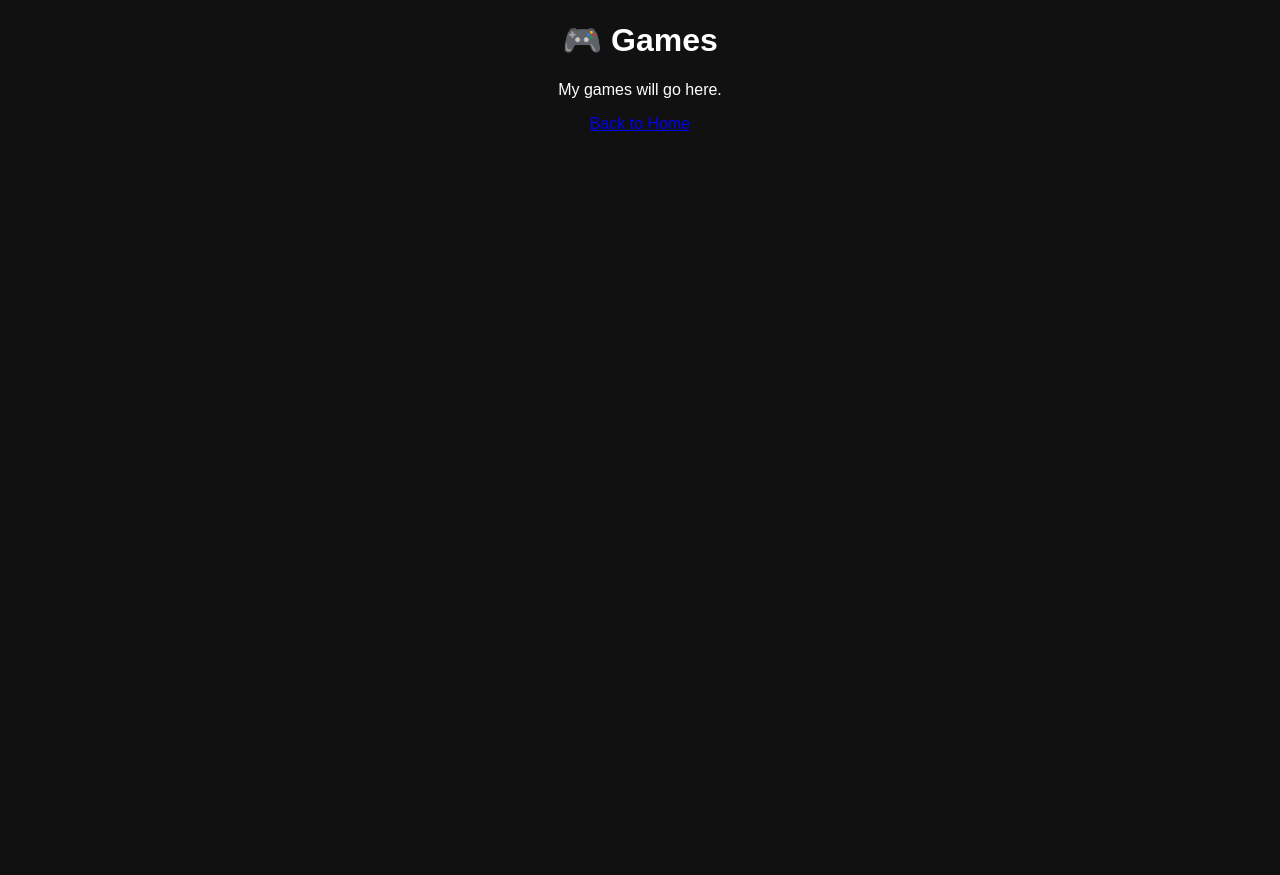
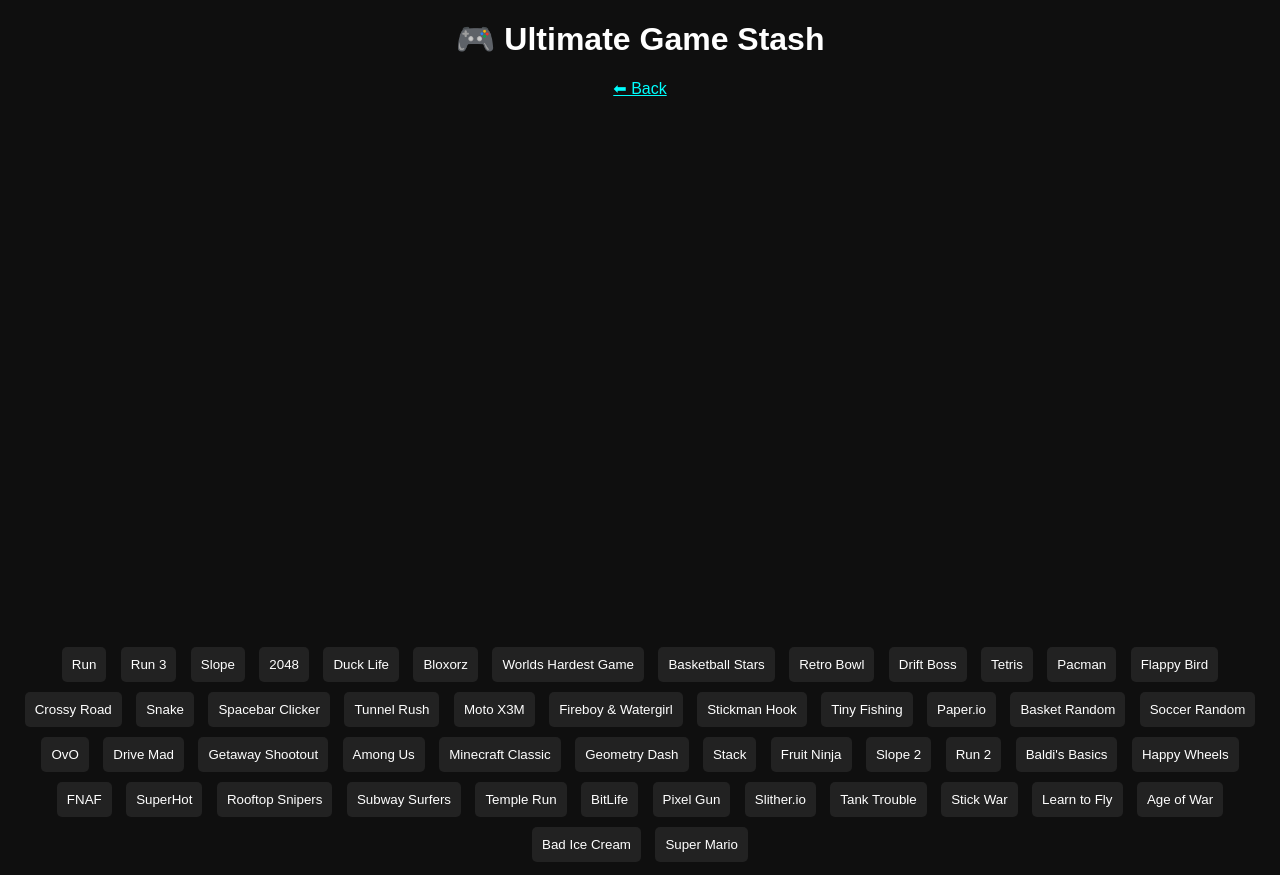
Before and after one commit to deltaboy12/GOATED, a plain HTML site: page games.html in a window 1280 px wide. Before the commit the page ends 800 px from the top, so only its background shows below. Drawn offline with Linux system fonts and the light colour scheme.

Commit message:
Update games.html

```diff
--- a/games.html
+++ b/games.html
@@ -1,16 +1,126 @@
 <!DOCTYPE html>
 <html>
 <head>
-<title>Games</title>
-<link rel="stylesheet" href="style.css">
+<title>Ultimate Game Stash</title>
+
+<style>
+
+body{
+  background:#0f0f0f;
+  color:white;
+  font-family:Arial;
+  text-align:center;
+}
+
+h1{
+  margin-top:20px;
+}
+
+#gameFrame{
+  width:900px;
+  height:500px;
+  border:none;
+  margin-top:20px;
+  border-radius:10px;
+}
+
+.games{
+  margin-top:20px;
+}
+
+button{
+  margin:5px;
+  padding:10px;
+  background:#222;
+  color:white;
+  border:none;
+  cursor:pointer;
+  border-radius:5px;
+}
+
+button:hover{
+  background:#444;
+}
+
+</style>
 </head>
 
 <body>
 
-<h1>🎮 Games</h1>
-<p>My games will go here.</p>
+<h1>🎮 Ultimate Game Stash</h1>
 
-<a href="index.html">Back to Home</a>
+<a href="index.html" style="color:cyan;">⬅ Back</a>
+
+<br>
+
+<iframe id="gameFrame" src=""></iframe>
+
+<div class="games">
+
+<button onclick="loadGame('https://ubg100.github.io/run/')">Run</button>
+<button onclick="loadGame('https://ubg100.github.io/run-3/')">Run 3</button>
+<button onclick="loadGame('https://ubg100.github.io/slope/')">Slope</button>
+<button onclick="loadGame('https://ubg100.github.io/2048/')">2048</button>
+<button onclick="loadGame('https://ubg100.github.io/ducklife/')">Duck Life</button>
+<button onclick="loadGame('https://ubg100.github.io/bloxorz/')">Bloxorz</button>
+<button onclick="loadGame('https://ubg100.github.io/worlds-hardest-game/')">Worlds Hardest Game</button>
+<button onclick="loadGame('https://ubg100.github.io/basketball-stars/')">Basketball Stars</button>
+<button onclick="loadGame('https://ubg100.github.io/retro-bowl/')">Retro Bowl</button>
+<button onclick="loadGame('https://ubg100.github.io/drift-boss/')">Drift Boss</button>
+
+<button onclick="loadGame('https://ubg100.github.io/tetris/')">Tetris</button>
+<button onclick="loadGame('https://ubg100.github.io/pacman/')">Pacman</button>
+<button onclick="loadGame('https://ubg100.github.io/flappy-bird/')">Flappy Bird</button>
+<button onclick="loadGame('https://ubg100.github.io/crossy-road/')">Crossy Road</button>
+<button onclick="loadGame('https://ubg100.github.io/snake/')">Snake</button>
+<button onclick="loadGame('https://ubg100.github.io/spacebar-clicker/')">Spacebar Clicker</button>
+<button onclick="loadGame('https://ubg100.github.io/tunnel-rush/')">Tunnel Rush</button>
+<button onclick="loadGame('https://ubg100.github.io/moto-x3m/')">Moto X3M</button>
+<button onclick="loadGame('https://ubg100.github.io/fireboy-watergirl/')">Fireboy & Watergirl</button>
+<button onclick="loadGame('https://ubg100.github.io/stickman-hook/')">Stickman Hook</button>
+
+<button onclick="loadGame('https://ubg100.github.io/tiny-fishing/')">Tiny Fishing</button>
+<button onclick="loadGame('https://ubg100.github.io/paper-io/')">Paper.io</button>
+<button onclick="loadGame('https://ubg100.github.io/basket-random/')">Basket Random</button>
+<button onclick="loadGame('https://ubg100.github.io/soccer-random/')">Soccer Random</button>
+<button onclick="loadGame('https://ubg100.github.io/ovo/')">OvO</button>
+<button onclick="loadGame('https://ubg100.github.io/drive-mad/')">Drive Mad</button>
+<button onclick="loadGame('https://ubg100.github.io/getaway-shootout/')">Getaway Shootout</button>
+<button onclick="loadGame('https://ubg100.github.io/among-us/')">Among Us</button>
+<button onclick="loadGame('https://ubg100.github.io/minecraft-classic/')">Minecraft Classic</button>
+<button onclick="loadGame('https://ubg100.github.io/geometry-dash/')">Geometry Dash</button>
+
+<button onclick="loadGame('https://ubg100.github.io/stack/')">Stack</button>
+<button onclick="loadGame('https://ubg100.github.io/fruit-ninja/')">Fruit Ninja</button>
+<button onclick="loadGame('https://ubg100.github.io/slope-2/')">Slope 2</button>
+<button onclick="loadGame('https://ubg100.github.io/run-2/')">Run 2</button>
+<button onclick="loadGame('https://ubg100.github.io/baldis-basics/')">Baldi's Basics</button>
+<button onclick="loadGame('https://ubg100.github.io/happy-wheels/')">Happy Wheels</button>
+<button onclick="loadGame('https://ubg100.github.io/fnaf/')">FNAF</button>
+<button onclick="loadGame('https://ubg100.github.io/superhot/')">SuperHot</button>
+<button onclick="loadGame('https://ubg100.github.io/rooftop-snipers/')">Rooftop Snipers</button>
+<button onclick="loadGame('https://ubg100.github.io/subway-surfers/')">Subway Surfers</button>
+
+<button onclick="loadGame('https://ubg100.github.io/temple-run/')">Temple Run</button>
+<button onclick="loadGame('https://ubg100.github.io/bitlife/')">BitLife</button>
+<button onclick="loadGame('https://ubg100.github.io/pixel-gun/')">Pixel Gun</button>
+<button onclick="loadGame('https://ubg100.github.io/slither-io/')">Slither.io</button>
+<button onclick="loadGame('https://ubg100.github.io/tank-trouble/')">Tank Trouble</button>
+<button onclick="loadGame('https://ubg100.github.io/stick-war/')">Stick War</button>
+<button onclick="loadGame('https://ubg100.github.io/learn-to-fly/')">Learn to Fly</button>
+<button onclick="loadGame('https://ubg100.github.io/age-of-war/')">Age of War</button>
+<button onclick="loadGame('https://ubg100.github.io/bad-ice-cream/')">Bad Ice Cream</button>
+<button onclick="loadGame('https://ubg100.github.io/super-mario/')">Super Mario</button>
+
+</div>
+
+<script>
+
+function loadGame(url){
+document.getElementById("gameFrame").src = url;
+}
+
+</script>
 
 </body>
 </html>
```
